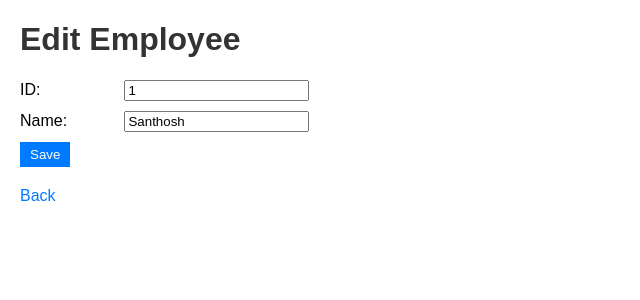
After one commit to devi-march/flask-learning, a Flask app: page /edit/1 in a window 1280 px wide. The commit adds this page. Shown: the top 300 px of the page, without its empty margins (0-640 px from the left). Run offline with Flask 3, Linux system fonts and the light colour scheme.

Commit message:
"edit employee"

```diff
--- a/app.py
+++ b/app.py
@@ -5,9 +5,9 @@ app = Flask(__name__)
 # In-memory storage for employees
 employees = [
     {'id': 1, 'name': 'Santhosh'},
-    {'id': 2, 'name': 'Krishna Vamsi'},
+    {'id': 2, 'name': 'Krishna'},
     {'id': 3, 'name': 'Devi'},
-    {'id': 4, 'name': 'Jibu george'}
+    {'id': 3, 'name': 'Jibu George'},
 ]
 
 @app.route('/')
@@ -23,5 +23,14 @@ def add_employee():
         return redirect(url_for('index'))
     return render_template('add_employee.html')
 
+@app.route('/edit/<int:employee_id>', methods=['GET', 'POST'])
+def edit_employee(employee_id):
+    employee = next((emp for emp in employees if emp['id'] == employee_id), None)
+    if request.method == 'POST':
+        if employee:
+            employee['name'] = request.form['name']
+        return redirect(url_for('index'))
+    return render_template('edit_employee.html', employee=employee)
+
 if __name__ == '__main__':
     app.run(debug=True)
--- /dev/null
+++ b/templates/edit_employee.html
@@ -0,0 +1,20 @@
+<!doctype html>
+<html lang="en">
+<head>
+    <meta charset="UTF-8">
+    <meta name="viewport" content="width=device-width, initial-scale=1.0">
+    <title>Edit Employee</title>
+    <link rel="stylesheet" href="{{ url_for('static', filename='styles.css') }}">
+</head>
+<body>
+    <h1>Edit Employee</h1>
+    <form method="POST">
+        <label for="id">ID:</label>
+        <input type="number" id="id" name="id" value="{{ employee.id }}" readonly><br>
+        <label for="name">Name:</label>
+        <input type="text" id="name" name="name" value="{{ employee.name }}" required><br>
+        <button type="submit">Save</button>
+    </form>
+    <a href="{{ url_for('index') }}">Back</a>
+</body>
+</html>
--- a/templates/index.html
+++ b/templates/index.html
@@ -10,7 +10,9 @@
     <h1>Employee List</h1>
     <ul>
         {% for employee in employees %}
-            <li>{{ employee.id }} - {{ employee.name }}</li>
+            <li>{{ employee.id }} - {{ employee.name }}
+                <a href="{{ url_for('edit_employee', employee_id=employee.id) }}">Edit</a>
+            </li>
         {% endfor %}
     </ul>
     <a href="{{ url_for('add_employee') }}">Add Employee</a>
```
